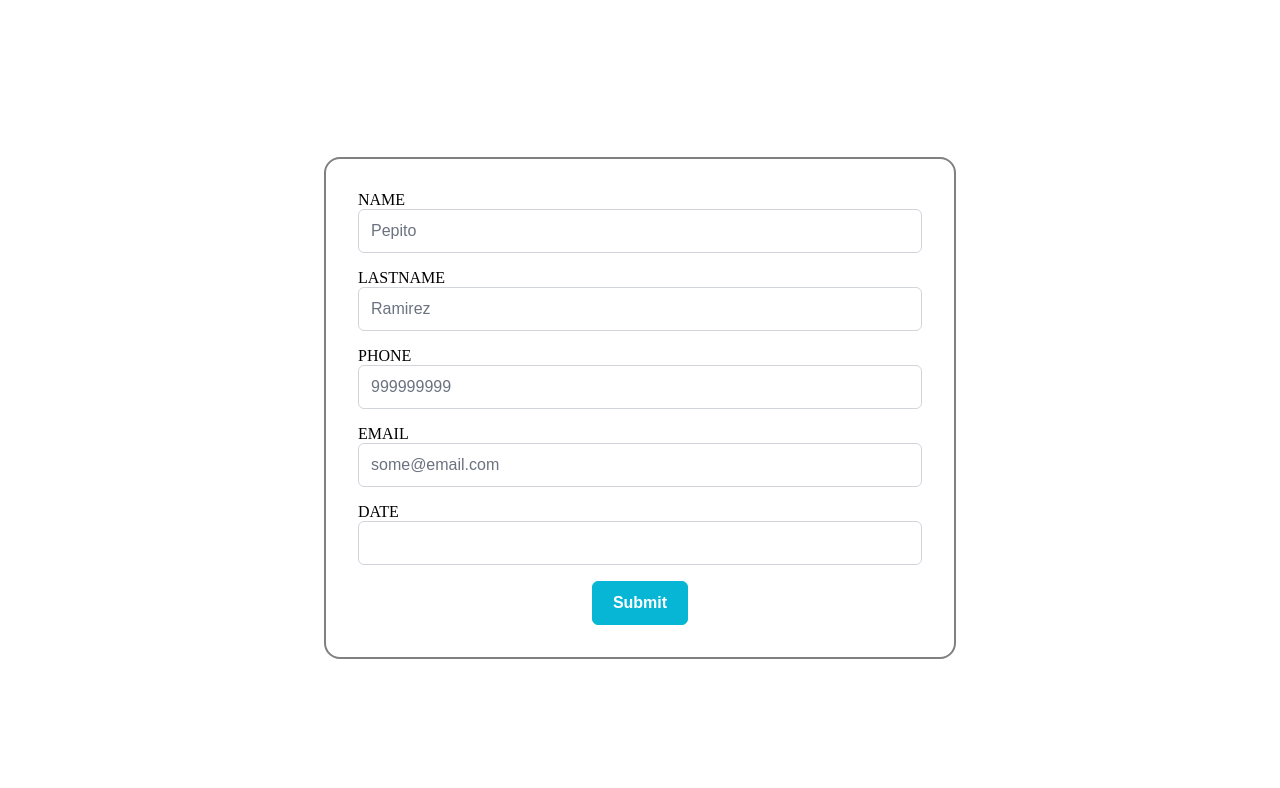
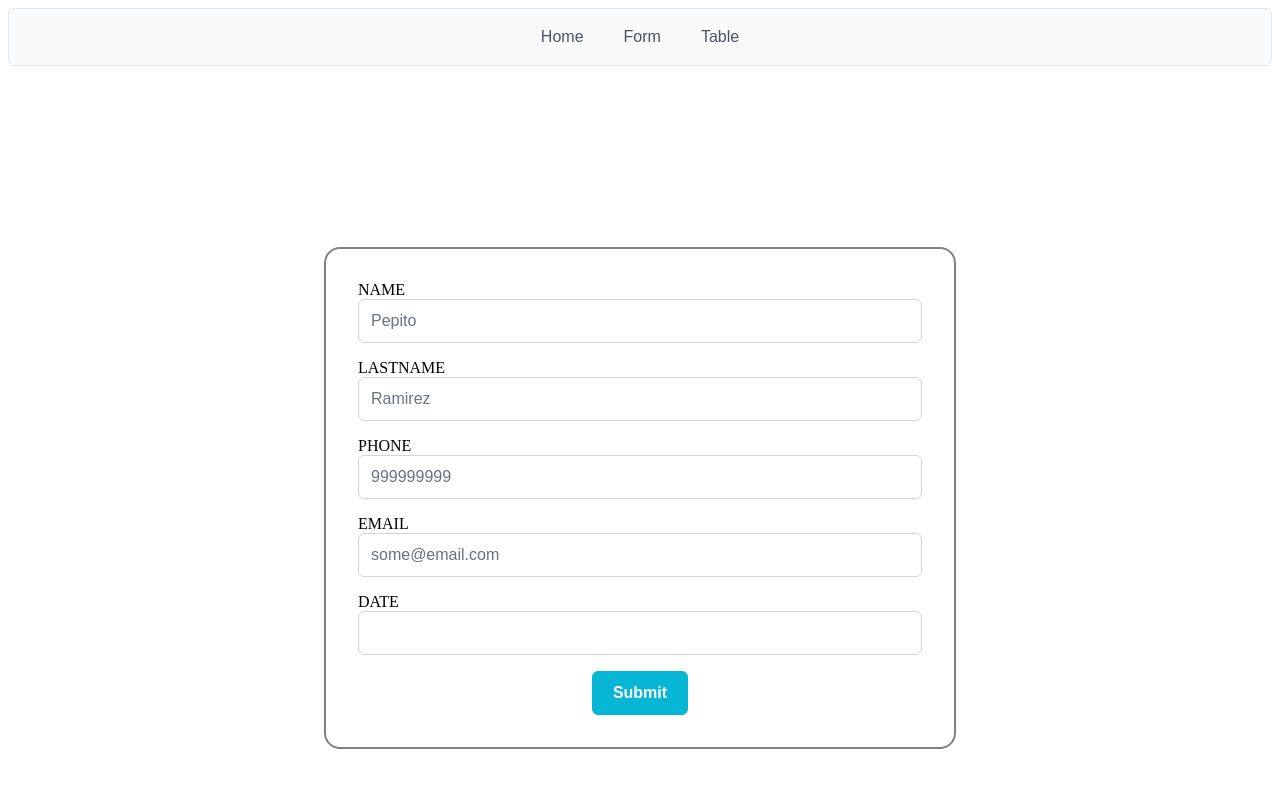
Before and after one commit to AlejandroJorge/test-tecnico, a React (Vite) app: page /form in a window 1280 px wide. Shown: the top 788 px of the page. Built offline with nearby package versions, Linux system fonts and the light colour scheme; a web font is replaced by a local one.

Commit message:
added navbar

```diff
--- a/src/App.tsx
+++ b/src/App.tsx
@@ -7,6 +7,7 @@ import FormPage from "./FormPage";
 import TablePage from "./TablePage";
 
 import "primereact/resources/themes/lara-light-cyan/theme.css";
+import { Menubar } from "primereact/menubar";
 
 const router = createBrowserRouter([
   { path: "/", element: <MainPage /> },
@@ -21,6 +22,14 @@ function App() {
     <>
       <PrimeReactProvider>
         <QueryClientProvider client={queryClient}>
+          <Menubar
+            model={[
+              { label: "Home", command: () => router.navigate("/") },
+              { label: "Form", command: () => router.navigate("/form") },
+              { label: "Table", command: () => router.navigate("/table") },
+            ]}
+            style={{ marginBottom: "2rem", justifyContent: "center" }}
+          />
           <RouterProvider router={router} />
         </QueryClientProvider>
       </PrimeReactProvider>
```
